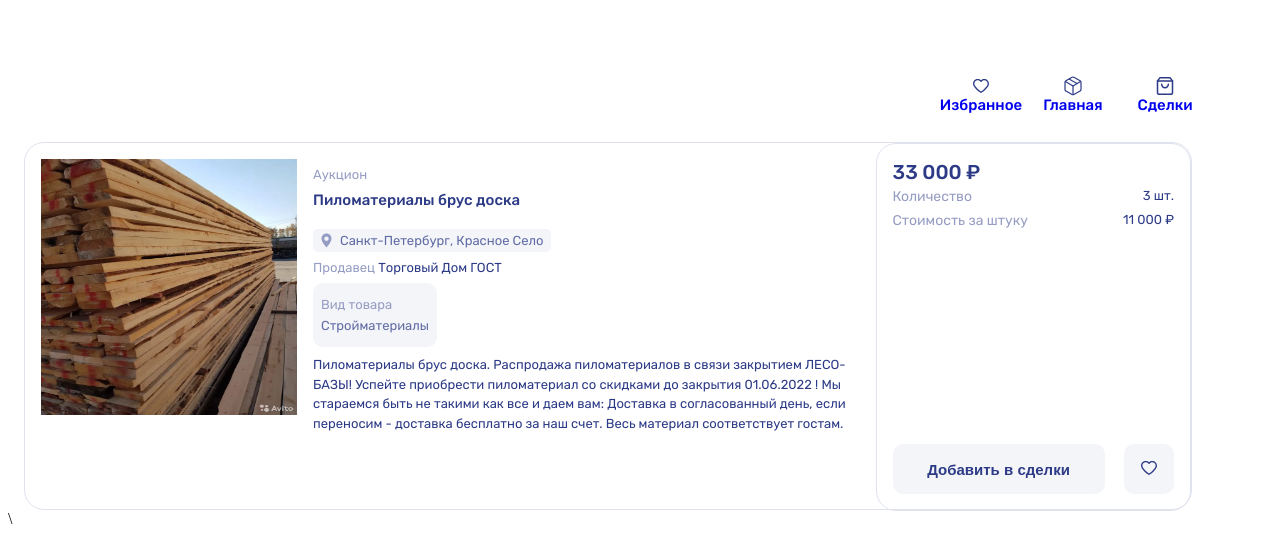
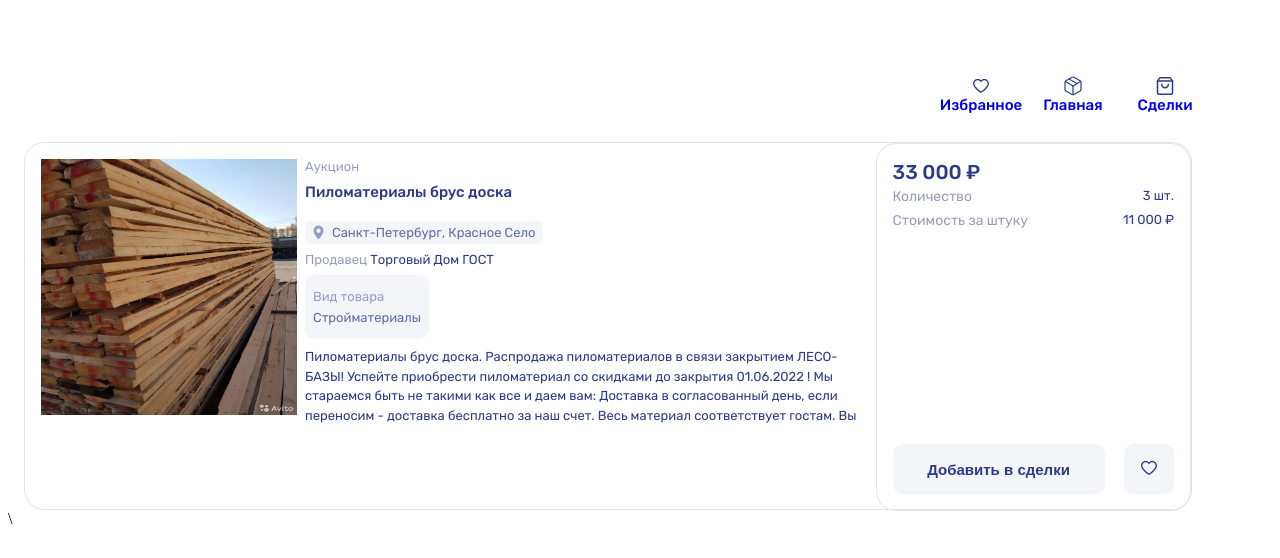
Before and after one commit to nasty23-star/store, a Vue app: page / in a window 1280 px wide. Shown: the top 558 px of the page. Built offline with nearby package versions, Linux system fonts and the light colour scheme; the HTML template or start-up script is replaced by a standard one.

Commit message:
Чуть другие отступы

```diff
--- a/src/components/TheCard.vue
+++ b/src/components/TheCard.vue
@@ -108,7 +108,7 @@
 }
 
 .main-data {
-  margin: 8px;
+  margin: 8px 0px 8px 8xp;
 }
 
 .main-data_type {
```
